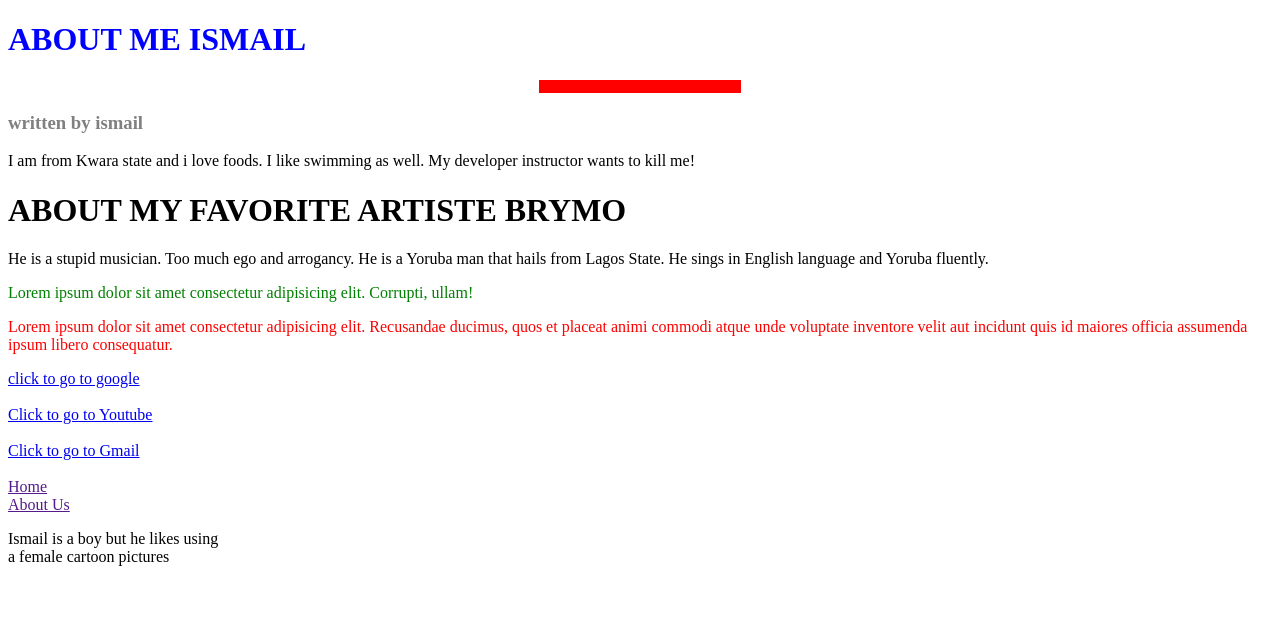
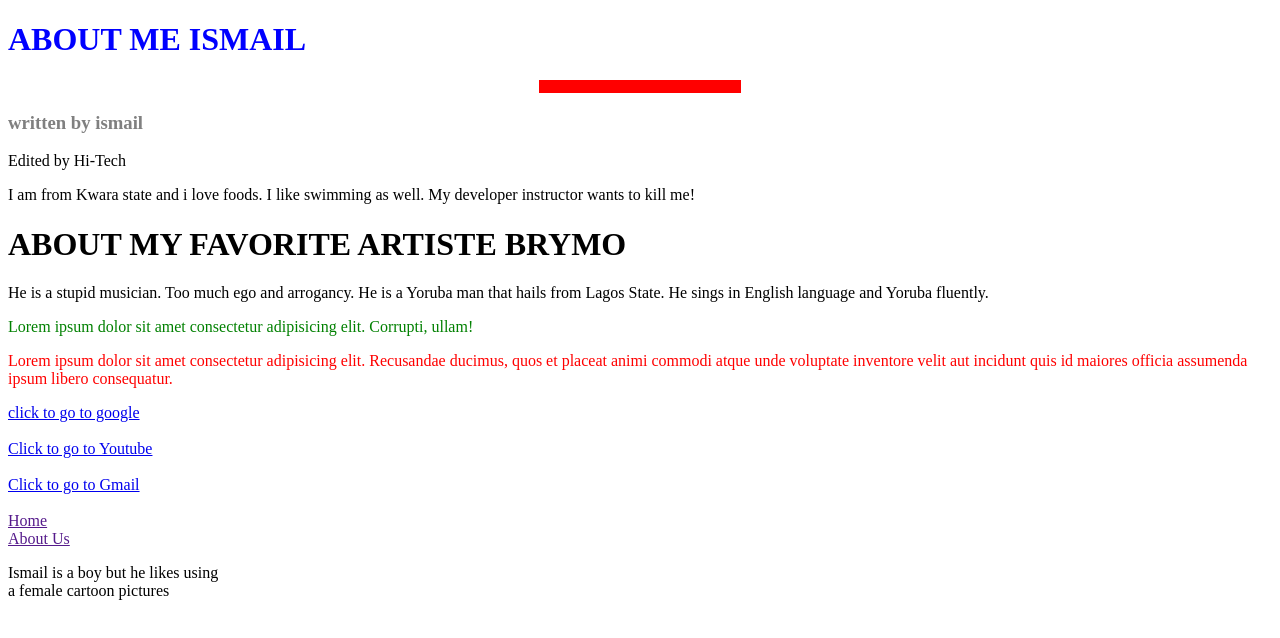
Before and after one commit to iamrealabiodun/Assignment-lol, a plain HTML site: page Assignment LOL/index.html in a window 1280 px wide. Drawn offline with Linux system fonts and the light colour scheme.

Commit message:
Second commit

```diff
--- a/Assignment LOL/index.html
+++ b/Assignment LOL/index.html
@@ -10,6 +10,7 @@
 <h1 style="color: blue;">ABOUT ME ISMAIL</h1>
 <hr size="13" color="red" width="200px">
 <h3>written by ismail</h3>
+    <p>Edited by Hi-Tech</p>
 <p>I am from Kwara state and i love foods. I like swimming as well. My developer instructor wants to kill me!</p>
 <h1>ABOUT MY FAVORITE ARTISTE BRYMO</h1>
 <p>He is a stupid musician. Too much ego and arrogancy. He is a Yoruba man that hails from Lagos State. He sings in English language and Yoruba fluently.</p>
```
